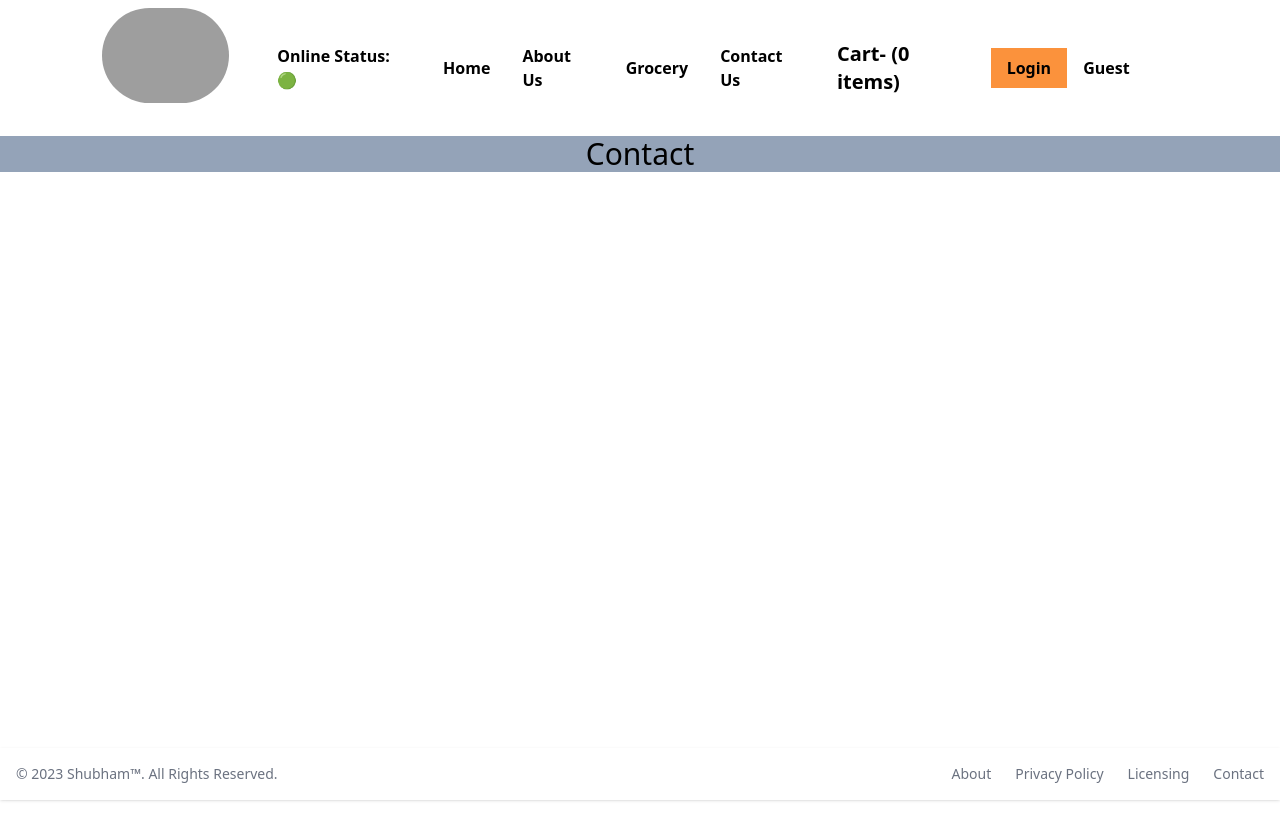
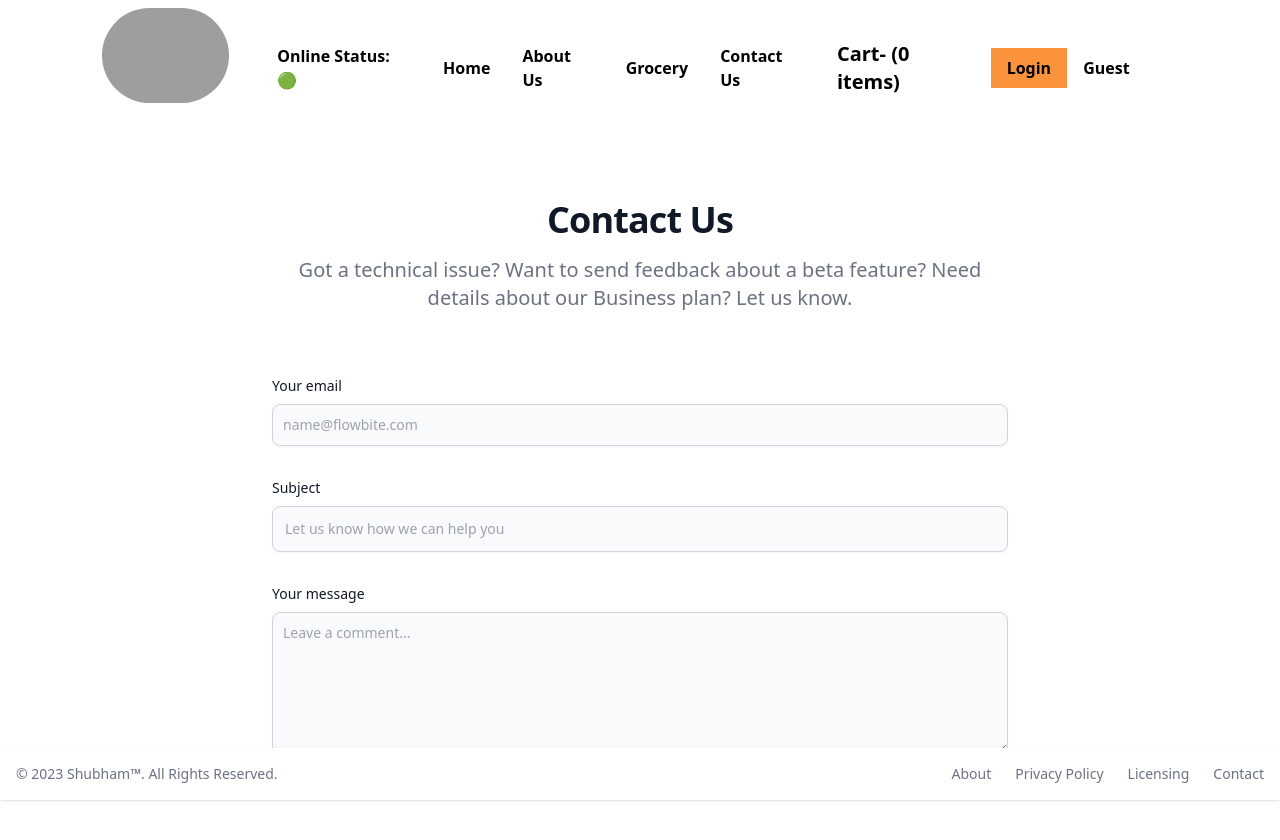
Before and after one commit to Shubhamdeulkar06/foodyzone, a React (Vite) app: page /contact in a window 1280 px wide. Shown: the top 840 px of the page. Before the commit the page ends 800 px from the top, so only its background shows below. Built offline with nearby package versions, Linux system fonts and the light colour scheme; grey boxes are pictures that could not be loaded.

Commit message:
contact page

```diff
--- a/src/components/About.js
+++ b/src/components/About.js
@@ -15,7 +15,7 @@
 
     return (
       <div className="m-4">
-        <h1>Hello, Welcome</h1>
+        <h1 className="text-xl ">Hello, Welcome</h1>
         <div className="flex justify-center">
           <UserClass name={"shubham from class"} location={"Goa"} />
         </div>
--- a/src/components/Contact.js
+++ b/src/components/Contact.js
@@ -1,7 +1,71 @@
 import React from "react";
 
 const Contact = () => {
-  return <div className="text-center text-3xl bg-slate-400">Contact</div>;
+  return (
+    <section className="bg-white dark:bg-gray-900">
+      <div className="py-8 lg:py-16 px-4 mx-auto max-w-screen-md">
+        <h2 className="mb-4 text-4xl tracking-tight font-extrabold text-center text-gray-900 dark:text-white">
+          Contact Us
+        </h2>
+        <p className="mb-8 lg:mb-16 font-light text-center text-gray-500 dark:text-gray-400 sm:text-xl">
+          Got a technical issue? Want to send feedback about a beta feature?
+          Need details about our Business plan? Let us know.
+        </p>
+        <form action="#" className="space-y-8">
+          <div>
+            <label
+              htmlFor="email"
+              className="block mb-2 text-sm font-medium text-gray-900 dark:text-gray-300"
+            >
+              Your email
+            </label>
+            <input
+              type="email"
+              id="email"
+              className="shadow-sm bg-gray-50 border border-gray-300 text-gray-900 text-sm rounded-lg focus:ring-primary-500 focus:border-primary-500 block w-full p-2.5 dark:bg-gray-700 dark:border-gray-600 dark:placeholder-gray-400 dark:text-white dark:focus:ring-primary-500 dark:focus:border-primary-500 dark:shadow-sm-light"
+              placeholder="name@flowbite.com"
+              required
+            />
+          </div>
+          <div>
+            <label
+              htmlFor="subject"
+              className="block mb-2 text-sm font-medium text-gray-900 dark:text-gray-300"
+            >
+              Subject
+            </label>
+            <input
+              type="text"
+              id="subject"
+              className="block p-3 w-full text-sm text-gray-900 bg-gray-50 rounded-lg border border-gray-300 shadow-sm focus:ring-primary-500 focus:border-primary-500 dark:bg-gray-700 dark:border-gray-600 dark:placeholder-gray-400 dark:text-white dark:focus:ring-primary-500 dark:focus:border-primary-500 dark:shadow-sm-light"
+              placeholder="Let us know how we can help you"
+              required
+            />
+          </div>
+          <div className="sm:col-span-2">
+            <label
+              htmlFor="message"
+              className="block mb-2 text-sm font-medium text-gray-900 dark:text-gray-400"
+            >
+              Your message
+            </label>
+            <textarea
+              id="message"
+              rows="6"
+              className="block p-2.5 w-full text-sm text-gray-900 bg-gray-50 rounded-lg shadow-sm border border-gray-300 focus:ring-primary-500 focus:border-primary-500 dark:bg-gray-700 dark:border-gray-600 dark:placeholder-gray-400 dark:text-white dark:focus:ring-primary-500 dark:focus:border-primary-500"
+              placeholder="Leave a comment..."
+            ></textarea>
+          </div>
+          <button
+            type="submit"
+            className="py-3 px-5 text-sm font-medium text-center text-white rounded-lg bg-primary-700 sm:w-fit hover:bg-primary-800 focus:ring-4 focus:outline-none focus:ring-primary-300 dark:bg-primary-600 dark:hover:bg-primary-700 dark:focus:ring-primary-800"
+          >
+            Send message
+          </button>
+        </form>
+      </div>
+    </section>
+  );
 };
 
 export default Contact;
--- a/src/components/UserClass.js
+++ b/src/components/UserClass.js
@@ -23,15 +23,15 @@
     const { name, id, avatar_url } = this.state.userInfo;
 
     return (
-      <div className="bg-gray-300 flex flex-col p-2">
+      <div className="bg-gray-300 flex flex-col p-2 my-10">
         <img
           className="rounded-lg h-[70%]"
           src={avatar_url}
           alt="profile photo"
         />
-        <h2>Name : {name}</h2>
-        <h3>Id : {id}</h3>
-        <h4>Contact : Shubham@gmail.com</h4>
+        <h2 className="text-xl font-bold">Name : {name}</h2>
+        <h3 className="text-lg ">Id : {id}</h3>
+        <h4 className="text-md ">Contact : Shubham@gmail.com</h4>
       </div>
     );
   }
```
